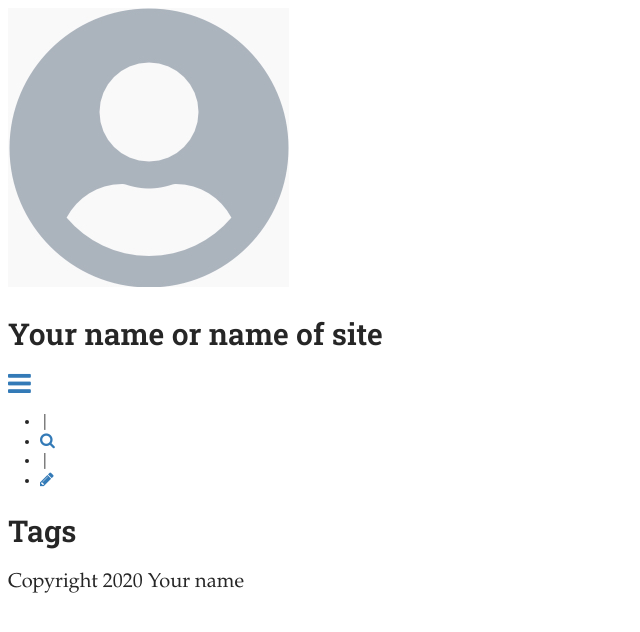
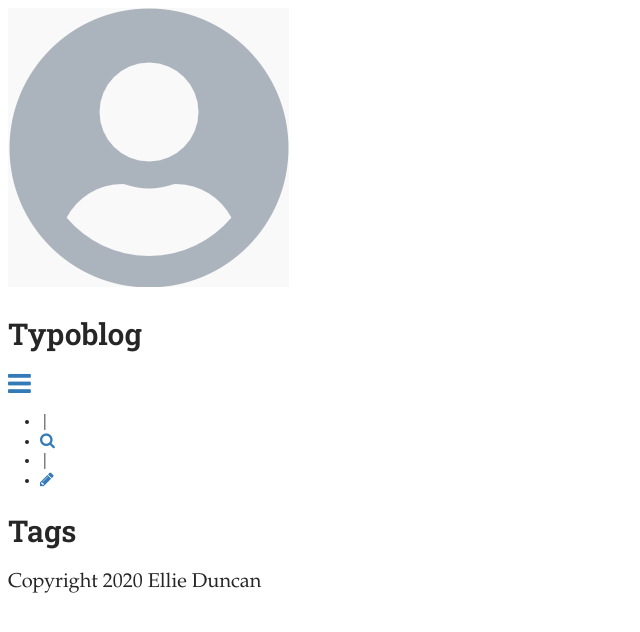
Before and after one commit to elliemayduncan/typoblog, a Jekyll site: the page built from pages/tags.md, in a window 1280 px wide. Shown: the top 632 px of the page, without its empty margins (0-640 px from the left). Built offline with Jekyll 4.4.1, drawn with Linux system fonts in a browser that asks for light colours; some web fonts are replaced.

Commit message:
Update Settings “general”

```diff
--- a/_data/settings.yml
+++ b/_data/settings.yml
@@ -1,11 +1,11 @@
-title: Your name or name of site
+title: Typoblog
 description: A website with a blog
-header_text: My Dream Blog
-footer_text: Copyright 2020 Your name
-header_feature_image: ../uploads/pages.jpg
-bannerheight: "20vmax"
-gridlayout: false
+header_text: Eat well with good typography
+footer_text: Copyright 2020 Ellie Duncan
+header_feature_image: ../uploads/books4screen.jpg
+bannerheight: 20vmax
 logo: /uploads/logo.jpg
 favicon: /uploads/favicon.ico
+gridlayout: false
+fixednavbar: false
 upzoom: true
-fixednavbar: false
```
